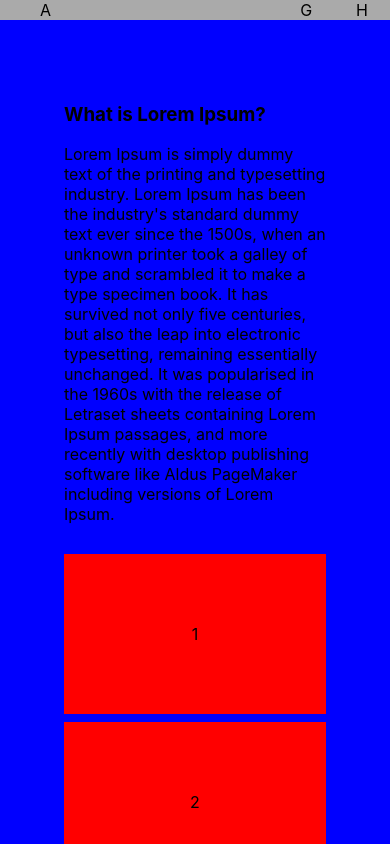
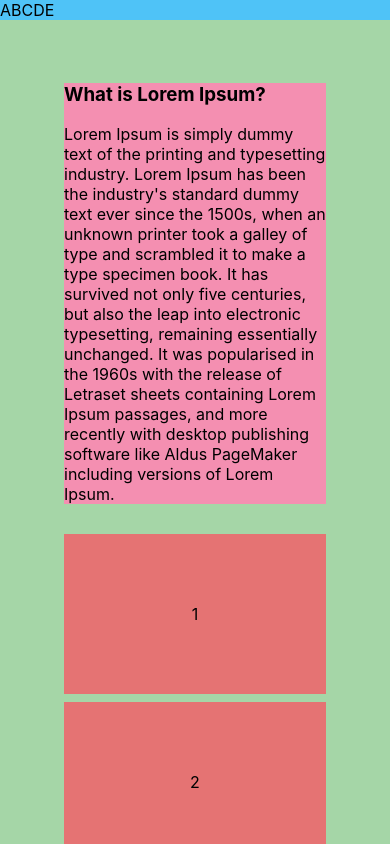
Before and after one commit to papondum/responsive, a React (Create React App) app: page /left in a window 390 px wide. Shown: the top 844 px of the page. Built offline with nearby package versions, Linux system fonts and the light colour scheme.

Commit message:
update left menu responsive

```diff
--- a/package.json
+++ b/package.json
@@ -5,6 +5,7 @@
   "dependencies": {
     "react": "^16.10.2",
     "react-dom": "^16.10.2",
+    "react-router-dom": "^5.1.2",
     "react-scripts": "3.2.0",
     "styled-components": "^4.4.0"
   },
--- a/src/App.js
+++ b/src/App.js
@@ -1,61 +1,24 @@
 import React from 'react';
-import { AppWrapper, ContainerWrapper, Item, MainText, TopNavbar } from './styledComponents'
-
-const sampleText = "Lorem Ipsum is simply dummy text of the printing and typesetting industry. Lorem Ipsum has been the industry's standard dummy text ever since the 1500s, when an unknown printer took a galley of type and scrambled it to make a type specimen book. It has survived not only five centuries, but also the leap into electronic typesetting, remaining essentially unchanged. It was popularised in the 1960s with the release of Letraset sheets containing Lorem Ipsum passages, and more recently with desktop publishing software like Aldus PageMaker including versions of Lorem Ipsum."
-
-class App extends React.Component {
-  constructor(props) {
-    super(props)
-    this.openMenu = this.openMenu.bind(this)
-    this.closeMenu = this.closeMenu.bind(this)
-    this.state = { menuState: '' }
-  }
-
-  openMenu() {
-    this.setState({menuState: 'open'})
-  }
-  closeMenu() {
-    this.setState({menuState: ''})
-  }
-
-  render() {
-    return (
-      <AppWrapper>
-        <TopNavbar>
-          <div className="start-nav">A</div>
-          <div className="middle-nav">
-            <div className={`menu-wrapper ${this.state.menuState}`}>
-              <div className="menu-item">B</div>
-              <div className="menu-item">C</div>
-              <div className="menu-item">D</div>
-              <div className="menu-item">E</div>
-              <div className="menu-item">F</div>
-            </div>
-          </div>
-          <div className="end-nav">
-            <div className="action">G</div>
-            <div className="action responsive" tabIndex={0} onClick={this.openMenu} onBlur={this.closeMenu}>H</div>
-          </div>
-        </TopNavbar>
-        <ContainerWrapper>
-          <MainText>
-            <h3>What is Lorem Ipsum?</h3>
-            {sampleText}
-          </MainText>
-          <div className="card-wrapper">
-            <div className="card-wrapper">
-              <Item color="red">1</Item>
-              <Item color="red">2</Item>
-            </div>
-            <div className="card-wrapper">
-              <Item color="brown">3</Item>
-              <Item color="brown">4</Item>
-            </div>
-          </div>
-        </ContainerWrapper>
-      </AppWrapper>
-    );
-  }
+import {
+  BrowserRouter as Router,
+  Switch,
+  Route,
+} from "react-router-dom";
+import TopMenu from './containers/TopMenu'
+import LeftMenu from './containers/LeftMenu'
+export default function App() {
+  return (
+    <div id="root">
+      <Router>
+        <Switch>
+          <Route exact path="/">
+            <TopMenu />
+          </Route>
+          <Route exact path="/left">
+            <LeftMenu />
+          </Route>
+        </Switch>
+      </Router>
+    </div>
+  )
 }
-
-export default App;
--- /dev/null
+++ b/src/components/Content/index.js
@@ -0,0 +1,24 @@
+import React from 'react'
+import { ContainerWrapper, MainText, Item } from './styledComponents'
+const sampleText = "Lorem Ipsum is simply dummy text of the printing and typesetting industry. Lorem Ipsum has been the industry's standard dummy text ever since the 1500s, when an unknown printer took a galley of type and scrambled it to make a type specimen book. It has survived not only five centuries, but also the leap into electronic typesetting, remaining essentially unchanged. It was popularised in the 1960s with the release of Letraset sheets containing Lorem Ipsum passages, and more recently with desktop publishing software like Aldus PageMaker including versions of Lorem Ipsum."
+
+const Content = () => (
+  <ContainerWrapper>
+    <MainText>
+      <h3>What is Lorem Ipsum?</h3>
+      {sampleText}
+    </MainText>
+    <div className="card-wrapper">
+      <div className="card-wrapper">
+        <Item color="#e57373">1</Item>
+        <Item color="#e57373">2</Item>
+      </div>
+      <div className="card-wrapper">
+        <Item color="#64b5f6">3</Item>
+        <Item color="#64b5f6">4</Item>
+      </div>
+    </div>
+  </ContainerWrapper>
+)
+
+export default Content
--- /dev/null
+++ b/src/components/Content/styledComponents.js
@@ -0,0 +1,30 @@
+import styled from 'styled-components'
+export const ContainerWrapper = styled.div`
+  background: #a5d6a7;
+  margin: 0 auto;
+  max-width: 1280px;
+  padding: 4rem;
+  flex:1;
+  /* height: 100%;
+  box-sizing: border-box; */
+  .card-wrapper {
+    display: grid;
+    grid-template-columns: repeat(auto-fit, minmax(240px, 1fr));
+    grid-gap: .5rem;
+  }
+`
+
+export const Item = styled.div`
+  background: ${props=>props.color};
+  height: 160px;
+  /* test */
+  display: flex;
+  justify-content: center;
+  align-items: center;
+`
+export const MainText = styled.div`
+  max-width: 780px;
+  margin: auto;
+  margin-bottom: 30px;
+  background: #f48fb1;
+`
--- /dev/null
+++ b/src/containers/LeftMenu/index.js
@@ -0,0 +1,28 @@
+import React from 'react'
+import { AppWrapper } from '../TopMenu/styledComponents'
+import Content from '../../components/Content'
+import { LeftMenuWrapper, TopWrapperMenu } from './styledComponents'
+class LeftMenu extends React.Component {
+  render() {
+    return (
+      <AppWrapper direction={'row'} display={'flex'}>
+        <TopWrapperMenu>
+          <div>A</div>
+          <div>B</div>
+          <div>C</div>
+          <div>D</div>
+          <div>E</div>
+        </TopWrapperMenu>
+        <LeftMenuWrapper>
+          <div>A</div>
+          <div>B</div>
+          <div>C</div>
+          <div>D</div>
+          <div>E</div>
+        </LeftMenuWrapper>
+        <Content />
+      </AppWrapper>
+    )
+  }
+}
+export default LeftMenu
--- /dev/null
+++ b/src/containers/LeftMenu/styledComponents.js
@@ -0,0 +1,18 @@
+import styled from 'styled-components'
+export const LeftMenuWrapper = styled.div`
+  background: #4fc3f7;
+  min-width: 140px;
+  @media only screen and (max-width: 700px) {
+    display: none;
+  }
+`
+export const TopWrapperMenu = styled.div`
+  display: none;
+  @media only screen and (max-width: 700px) {
+    display: flex;
+    position: fixed;
+    top: 0;
+    width: 100%;
+    background: #4fc3f7;
+  }
+`
--- /dev/null
+++ b/src/containers/TopMenu/index.js
@@ -0,0 +1,45 @@
+import React from 'react';
+import { AppWrapper, TopNavbar } from './styledComponents'
+import Content from '../../components/Content'
+
+class TopMenu extends React.Component {
+  constructor(props) {
+    super(props)
+    this.openMenu = this.openMenu.bind(this)
+    this.closeMenu = this.closeMenu.bind(this)
+    this.state = { menuState: '' }
+  }
+
+  openMenu() {
+    this.setState({menuState: 'open'})
+  }
+  closeMenu() {
+    this.setState({menuState: ''})
+  }
+
+  render() {
+    return (
+      <AppWrapper>
+        <TopNavbar>
+          <div className="start-nav">A</div>
+          <div className="middle-nav">
+            <div className={`menu-wrapper ${this.state.menuState}`}>
+              <div className="menu-item">B</div>
+              <div className="menu-item">C</div>
+              <div className="menu-item">D</div>
+              <div className="menu-item">E</div>
+              <div className="menu-item">F</div>
+            </div>
+          </div>
+          <div className="end-nav">
+            <div className="action">G</div>
+            <div className="action responsive" tabIndex={0} onClick={this.openMenu} onBlur={this.closeMenu}>H</div>
+          </div>
+        </TopNavbar>
+        <Content />
+      </AppWrapper>
+    );
+  }
+}
+
+export default TopMenu;
--- a/src/styledComponents.js
+++ b/src/containers/TopMenu/styledComponents.js
@@ -1,37 +1,17 @@
 import styled from 'styled-components'
 export const AppWrapper = styled.div`
   height: 100vh;
-  /* width: 100vw; */
   background-color: #aaa;
   grid-gap: 100%;
+  display: ${props=>props.display||'block'};
+  flex-direction: ${props=>props.direction||'column'};
 `
-export const ContainerWrapper = styled.div`
-  background: blue;
-  margin: auto;
-  max-width: 1280px;
-  padding: 4rem;
-  .card-wrapper {
-    display: grid;
-    grid-template-columns: repeat(auto-fit, minmax(240px, 1fr));
-    grid-gap: .5rem;
-  }
-`
-export const Item = styled.div`
-  background: ${props=>props.color};
-  height: 160px;
-  /* test */
-  display: flex;
-  justify-content: center;
-  align-items: center;
-`
-export const MainText = styled.div`
-  max-width: 780px;
-  margin: auto;
-  padding-bottom: 30px;
-`
+
 export const TopNavbar = styled.div`
   display: flex;
   border-bottom-color: rgb(32, 28, 41);
+  background: #ff7043;
+  height: 20px;
   .start-nav { flex: 0; padding: 0 40px; }
   .middle-nav {
     flex: 1;
```
Also changed, not shown: 1 other file (tests, documents, lock files or other folders).
